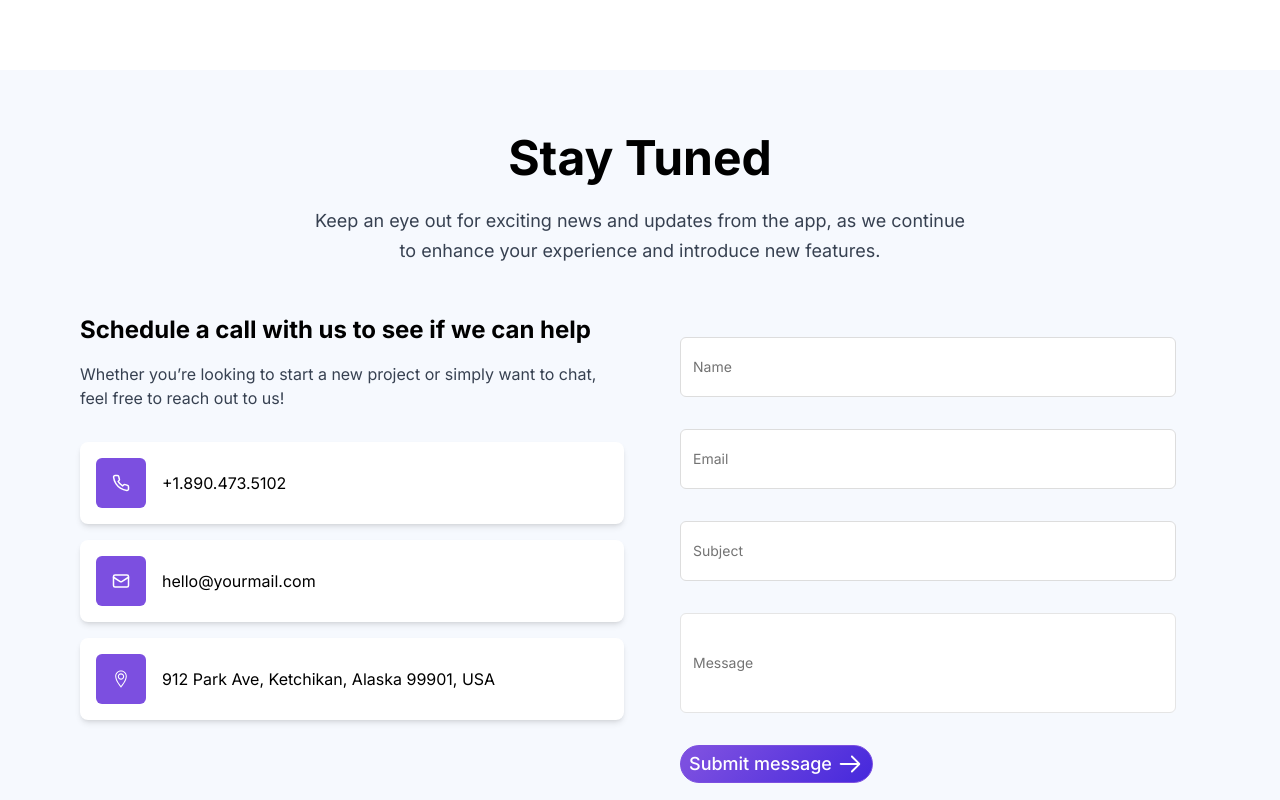
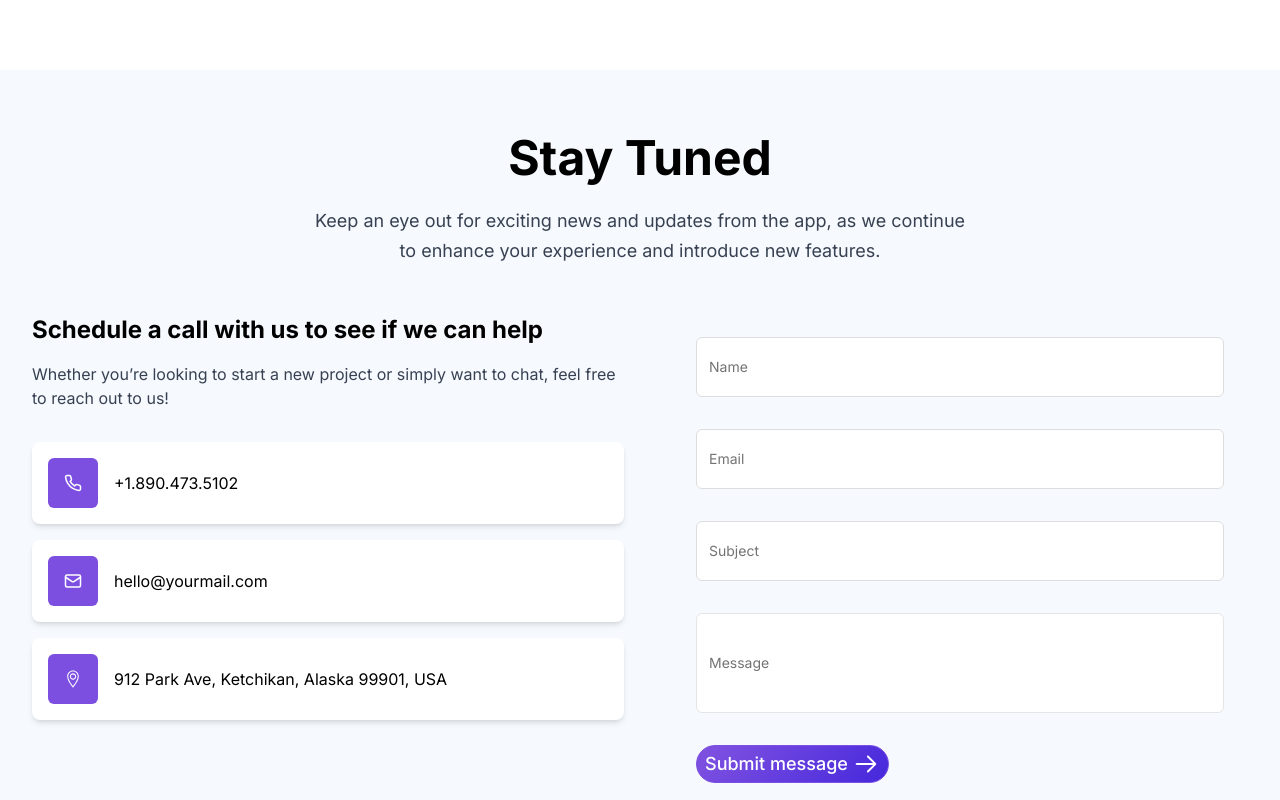
Before and after one commit to covy2406/NextJS-VarMeta-Review, a Next.js app: page / in a window 1280 px wide. Shown: the part 4000-4800 px from the top of the page. Built offline with nearby package versions, Linux system fonts and the light colour scheme.

Commit message:
fix(bugs): fix space left and right of StayForm

```diff
--- a/src/components/stay/index.tsx
+++ b/src/components/stay/index.tsx
@@ -26,7 +26,7 @@ export const stayList = [
 const Stay = () => {
   return (
     <div className="bg-fixed bg-cover bg-center py-16 bg-[#F6F9FE]">
-      <div className="container mx-auto flex flex-col items-center">
+      <div className="container mx-auto px-8 flex flex-col items-center">
         {/* Section Title */}
         <div className="text-center mx-auto max-w-[660px] mb-12">
           <h2 className="text-black font-bold mb-6 text-4xl md:text-5xl leading-tight">
--- a/src/components/stay/stayform/index.tsx
+++ b/src/components/stay/stayform/index.tsx
@@ -33,7 +33,7 @@ export function StayForm() {
     <Form {...form}>
       <form
         onSubmit={form.handleSubmit(onSubmit)}
-        className="space-y-8 flex-shrink-0 max-w-xl w-full p-6 "
+        className="space-y-8 flex-shrink-0 max-w-xl w-full p-6 float-right"
       >
         {/* <h1 className="uppercase text-center">Login Form</h1> */}
         <FormField
```
